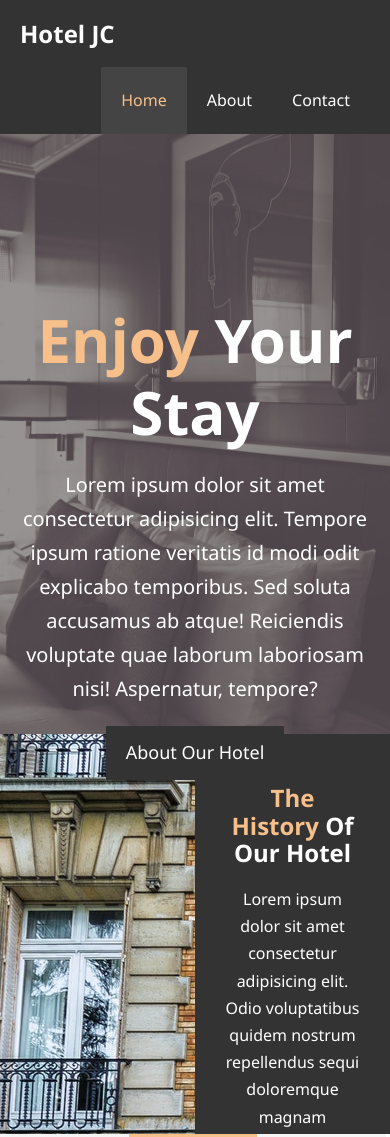
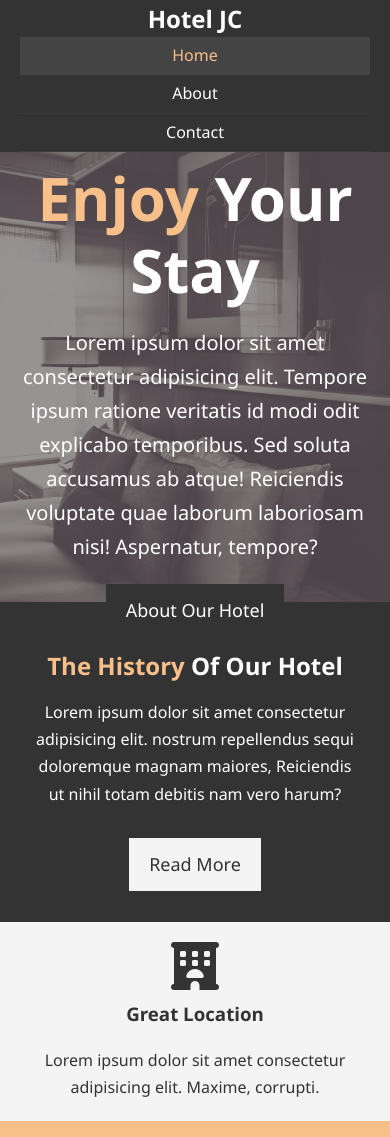
Before and after one commit to jiaqingc/hotel-website, a plain HTML site: page index.html in a window 390 px wide. Shown: the top 1137 px of the page. Drawn offline with Linux system fonts and the light colour scheme.

Commit message:
update responsive design

```diff
--- a/about.html
+++ b/about.html
@@ -7,7 +7,8 @@
     <meta name="description" content="Welcome to the hotel of JC">
     <meta name="keywords" content="hotel, new Australian hotel">
     <link rel="stylesheet" href="/css/style.css">
-    <title>Hotel Jachin | About</title>
+    <link rel="stylesheet" media="screen and (max-width: 768px)" href="/css/mobile.css">
+    <title>Hotel JC | About</title>
 </head>
 <body>
     <header>
@@ -26,7 +27,7 @@
     <section id="about-info" class="bg-light py-3">
         <div class="container">
             <div class="info-left">
-                <h1 class="l-heading"><span class="text-primary">About</span> Hotel Jachin</h1>
+                <h1 class="l-heading"><span class="text-primary">About</span> Hotel JC</h1>
                 <p>Lorem ipsum dolor sit amet consectetur, adipisicing elit. Culpa hic ad id, minima minus nam ullam natus dolorem atque similique tenetur repudiandae cupiditate voluptas! Quis officia sequi sit? Amet, neque.</p>
                 <br>
                 <p>Lorem ipsum dolor sit, amet consectetur adipisicing elit. Corporis quam modi voluptatum ut earum magnam pariatur maxime nihil consequuntur exercitationem!</p>
--- /dev/null
+++ b/css/mobile.css
@@ -0,0 +1,75 @@
+/* navbar */
+#navbar .logo {
+    float: none;
+    text-align: center;
+    padding: 5px;
+}
+
+#navbar ul, #navbar ul li {
+    float: none;
+    text-align: center;
+}
+
+#navbar ul li a {
+    padding: 5px;
+    border-bottom: #444 dotted 1px;
+}
+
+/* showcase */
+#showcase {
+    height: 450px;
+}
+
+#showcase .showcase-content {
+    padding-top: 10px;
+}
+
+/* Home info */
+#home-info {
+    height: 320px;
+}
+
+#home-info .info-img {
+    display: none;
+}
+
+#home-info .info-content {
+    float: none;
+    width: 100%;
+    height: 100%;
+    text-align: center;
+    padding: 50px 30px;
+    overflow: hidden;
+}
+
+/* Features */
+.box {
+    float: none;
+    width: 100%;
+    padding: 20px;
+}
+
+/* About page */
+#about-info .info-right,
+#about-info .info-left {
+    float: none;
+    width: 100%;
+}
+
+#about-info .info-right {
+    margin-top: 15px;
+}
+
+#testimonials {
+    padding-top: 40px;
+}
+
+/* Contact page */
+#contact-form .l-leading,
+#contact-form p {
+    text-align: center;
+}
+
+#contact-info .box {
+    border-bottom: #444 dotted 1px;
+}
--- a/css/style.css
+++ b/css/style.css
@@ -101,7 +101,7 @@ p {
     color: #fff;
 }
 
-#navbar h1 {
+#navbar .logo {
     float: left;
     padding-top: 20px;
 }
@@ -151,7 +151,7 @@ p {
 
 /* Home Info */
 #home-info {
-    height: 400px;
+    height: 450px;
 }
 
 #home-info .info-img {
@@ -188,7 +188,7 @@ p {
     margin-bottom: 10px;
 }
 
-/* About Info */
+/* About Page */
 #about-info .info-right {
     float: right;
     width: 50%;
@@ -210,7 +210,7 @@ p {
 
 /* Testimonials */
 #testimonials {
-    height: 600px;
+    height: 100%;
     background: url('../img/test-bg.jpg') no-repeat center center/cover;
     padding-top: 100px;
 }
--- a/index.html
+++ b/index.html
@@ -7,6 +7,7 @@
     <meta name="description" content="Welcome to the hotel of JC">
     <meta name="keywords" content="hotel, new Australian hotel">
     <link rel="stylesheet" href="/css/style.css">
+    <link rel="stylesheet" media="screen and (max-width: 768px)" href="/css/mobile.css">
     <script src="https://kit.fontawesome.com/86829712f6.js" crossorigin="anonymous"></script>
     <title>Hotel Jachin | Welcome</title>
 </head>
@@ -38,9 +39,7 @@
         <div class="info-img"></div>
         <div class="info-content">
             <h2><span class="text-primary">The History</span> Of Our Hotel</h2>
-            <p>Lorem ipsum dolor sit amet consectetur adipisicing elit. Odio voluptatibus quidem nostrum repellendus sequi doloremque magnam maiores, unde, nulla culpa, ex maxime. Reiciendis ut nihil totam debitis nam vero harum?
-            <br>
-            Lorem ipsum dolor sit, amet consectetur adipisicing elit. Saepe et ipsam explicabo quis labore culpa. Totam, eum excepturi odit non omnis quis? Perspiciatis assumenda quos culpa quidem. Molestiae, aperiam quibusdam?
+            <p>Lorem ipsum dolor sit amet consectetur adipisicing elit. nostrum repellendus sequi doloremque magnam maiores, Reiciendis ut nihil totam debitis nam vero harum?
             </p>
             <a href="" class="btn btn-light">Read More</a>
         </div>
```
Also changed, not shown: contact.html (+1 -0 lines).
